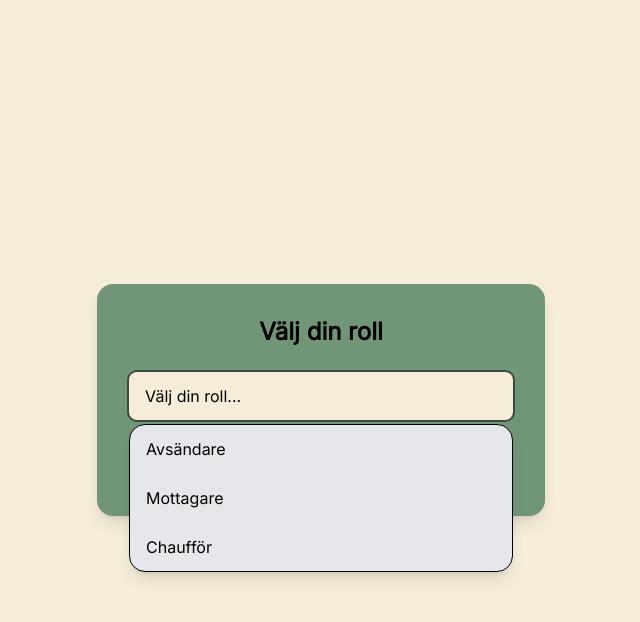
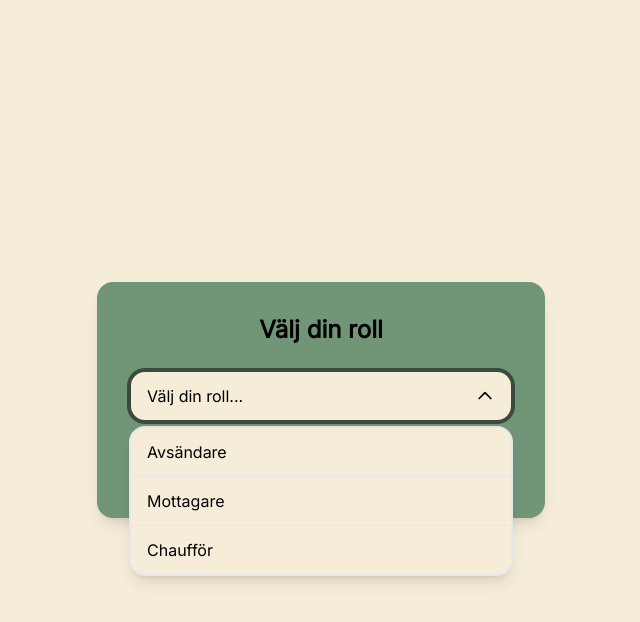
Before and after one commit to ChasAcademy-Team-9/frontend, a React (Vite) app: page /login in a window 1280 px wide. Both pictures are taken after a click on the button "Välj din roll...". Shown: the top 622 px of the page, without its empty margins (319-959 px from the left). Built offline with nearby package versions, Linux system fonts and the light colour scheme.

Commit message:
decided to do a dropdown component instead. work in progress.

```diff
--- /dev/null
+++ b/src/components/Dropdown/Dropdown.tsx
@@ -0,0 +1,73 @@
+import { useState } from 'react';
+
+interface Option {
+  value: string;
+  label: string;
+}
+
+interface DropdownProps {
+  options: Option[];
+  selectedValue?: string;
+  placeholder?: string;
+  onSelect: (option: Option) => void;
+  className?: string;
+}
+
+export const Dropdown = ({
+  options,
+  selectedValue,
+  placeholder = "Välj ett alternativ...",
+  onSelect,
+  className = ""
+}: DropdownProps) => {
+  const [isOpen, setIsOpen] = useState(false);
+
+  const handleSelect = (option: Option) => {
+    onSelect(option);
+    setIsOpen(false);
+  };
+
+  const selectedOption = options.find(opt => opt.value === selectedValue);
+
+  return (
+    <div className={`relative ${className}`}>
+      <button
+        onClick={() => setIsOpen(!isOpen)}
+        className="w-full bg-background border-2 border-border rounded-2xl px-4 py-3 text-left focus:outline-none focus:ring-2 focus:ring-focus focus:border-focus flex justify-between items-center transition-colors hover:border-hover"
+      >
+        <span className="text-dark">
+          {selectedOption?.label || placeholder}
+        </span>
+        <svg
+          className={`w-5 h-5 text-dark transition-transform duration-200 ${
+            isOpen ? 'rotate-180' : ''
+          }`}
+          fill="none"
+          stroke="currentColor"
+          viewBox="0 0 24 24"
+        >
+          <path
+            strokeLinecap="round"
+            strokeLinejoin="round"
+            strokeWidth={2}
+            d="M19 9l-7 7-7-7"
+          />
+        </svg>
+      </button>
+
+      {isOpen && (
+        <div className="absolute top-full left-0 right-0 mt-1 bg-background border-2 border-border rounded-2xl shadow-lg z-10 overflow-hidden">
+          {options.map((option) => (
+            <button
+              key={option.value}
+              onClick={() => handleSelect(option)}
+              className="w-full px-4 py-3 text-left text-dark hover:bg-hover transition-colors border-b border-border last:border-b-0"
+            >
+              {option.label}
+            </button>
+          ))}
+        </div>
+      )}
+    </div>
+  );
+};
--- a/src/pages/Login.tsx
+++ b/src/pages/Login.tsx
@@ -1,77 +1,51 @@
 import { useState } from "react";
 import { PrimaryButton } from "../components/PrimaryButton/PrimaryButton";
+import { Dropdown } from "../components/Dropdown/Dropdown";
 
 const Login = () => {
   const [selectedRole, setSelectedRole] = useState('');
-     const [isOpen, setIsOpen] = useState(false);
 
-     const options = [
+  const roleOptions = [
     { value: 'avsandare', label: 'Avsändare' },
     { value: 'mottagare', label: 'Mottagare' },
     { value: 'chaffor', label: 'Chaufför' }
   ];
 
-     const handleSelect = (option: { value: string; label: string }) => {
+  const handleRoleSelect = (option: { value: string; label: string }) => {
     setSelectedRole(option.value);
-          setIsOpen(false);
   };
 
+  const handleContinue = () => {
+    if (selectedRole) {
+      console.log('Selected role:', selectedRole);
+    }
+  };
+
+  const selectedOption = roleOptions.find(opt => opt.value === selectedRole);
+
   return (
-          <div className="bg-background min-h-screen flex items-center justify-center p-4 round-2xl">
+    <div className="bg-background min-h-screen flex items-center justify-center p-4">
       <div className="bg-secondary rounded-2xl shadow-lg p-8 w-full max-w-md">
         <h1 className="text-2xl font-bold text-center mb-6 text-dark">
           Välj din roll
         </h1>
 
-                    <div className="relative mb-6">
-                         <button
-                              onClick={() => setIsOpen(!isOpen)}
-                              className="w-full bg-background border-2xl border-border rounded-lg px-4 py-3 text-left focus:outline-none focus:ring-2 focus:ring-focus focus:border-focus flex justify-between items-center transition-colors"
-                         >
-                              <span className="text-dark">
-                                   {selectedRole ? options.find(opt => opt.value === selectedRole)?.label : 'Välj din roll...'}
-                              </span>
-                              <svg
-                                   className={`w-5 h-5 text-dark transition-transform ${isOpen ? 'rotate-180' : ''}`}
-                                   fill="none"
-                                   viewBox="0 0 24 24"
-                              >
-                                   <path strokeLinecap="round" strokeLinejoin="round" strokeWidth={2} d="M19 9l-7 7-7-7" />
-                              </svg>
-                         </button>
-
-                         {isOpen && (
-                              <div className="absolute top-full left-0 right-0 mt-1 bg-border border rounded-2xl shadow-lg z-10">
-                                   {options.map((option) => (
-                                        <button
-                                             key={option.value}
-                                             onClick={() => handleSelect(option)}
-                                             className="w-full px-4 py-3 text-left hover:hover hover:text-dark transition-colors first:rounded-t-2xl last:rounded-b-2xl border-b border-border last:border-b-0"
-                                        >
-                                             {option.label}
-                                        </button>
-                                   ))}
-                              </div>
-                         )}
-                    </div>
-
-                    {selectedRole && (
-                         <div className="p-3 bg-background rounded-2xl border border-focus mb-4">
-                              <p className="text-dark text-sm">
-                                   <span className="font-medium">Vald roll:</span> {options.find(opt => opt.value === selectedRole)?.label}
-                              </p>
-                         </div>
-                    )}
+        <Dropdown
+          options={roleOptions}
+          selectedValue={selectedRole}
+          placeholder="Välj din roll..."
+          onSelect={handleRoleSelect}
+          className="mb-6"
+        />
 
         <PrimaryButton
           text="Fortsätt"
-                         onClick={() => {
-                              console.log('Selected role:', selectedRole);
-                         }}
+          onClick={handleContinue}
+          className="w-full py-3 px-6 text-base font-semibold"
         />
       </div>
     </div>
   );
-}
+};
 
-export default Login
+export default Login;
```
Lines whose indentation alone changed are shown as unchanged.
